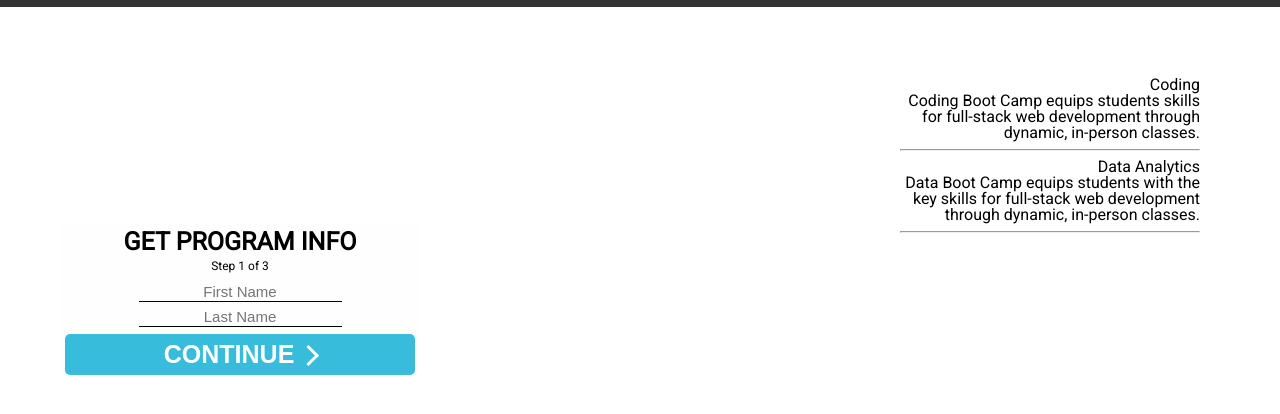
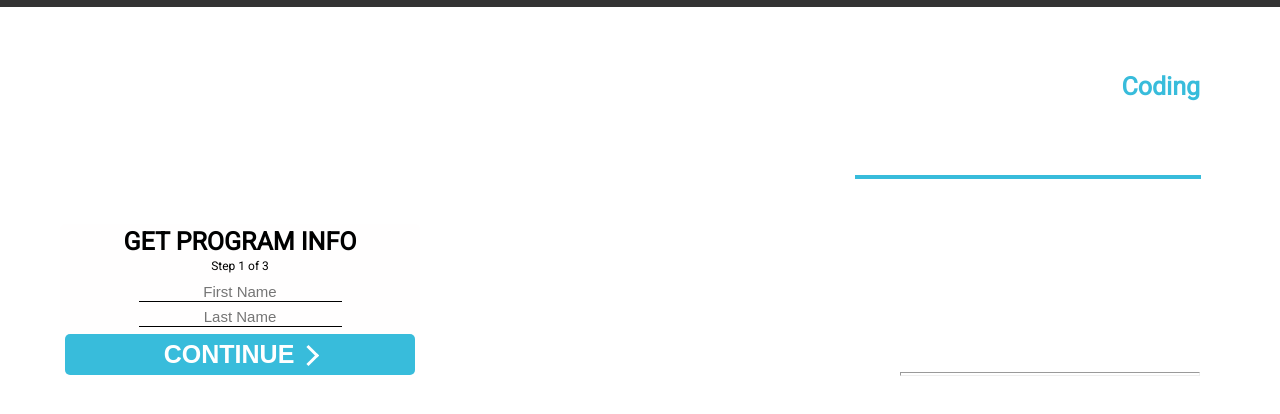
Before and after one commit to ColeSantiago/coding_landing_page, a plain HTML site: page index.html in a window 1280 px wide. Shown: the part 56-470 px from the top of the page. Drawn offline with Linux system fonts and the light colour scheme.

Commit message:
right side of the first section is complete

```diff
--- a/assets/css/style.css
+++ b/assets/css/style.css
@@ -132,7 +132,37 @@ i {
 	text-align: end;
 	max-width: 300px;
 	margin-right: 80px;
+	color: white;
+	line-height: 20px;
 }
+
+.coding-header, .data-header {
+	font-size: 25px;
+	font-weight: bold;
+	margin-bottom: 10px;
+}
+
+.coding-header {
+	color: #38bcdb;
+}
+
+.coding {
+	margin-bottom: 95px;
+}
+
+hr {
+	padding: 1px;
+	background: white;
+}
+
+.blue-hr {
+	background: #38bcdb;
+	border: 1px solid #38bcdb;
+	margin-left: -15%;
+    width: 114%;
+}
+
+
 
 /*footer*/
 .trilogy-logo-footer {
--- a/index.html
+++ b/index.html
@@ -33,15 +33,15 @@
 			</div>
 			<div class="right">
 				<div class="coding">
-					<h3>Coding</h3>
+					<h3 class="coding-header">Coding</h3>
 					<p>
 						Coding Boot Camp equips students skills for full-stack web development
 						through dynamic, in-person classes.
 					</p>
-					<hr>
+					<hr class="blue-hr" align="left">
 				</div>
 				<div class="data-analytics">
-					<h3>Data Analytics</h3>
+					<h3 class="data-header">Data Analytics</h3>
 					<p>
 						Data Boot Camp equips students with the key skills for full-stack web
 						development through dynamic, in-person classes.
```
